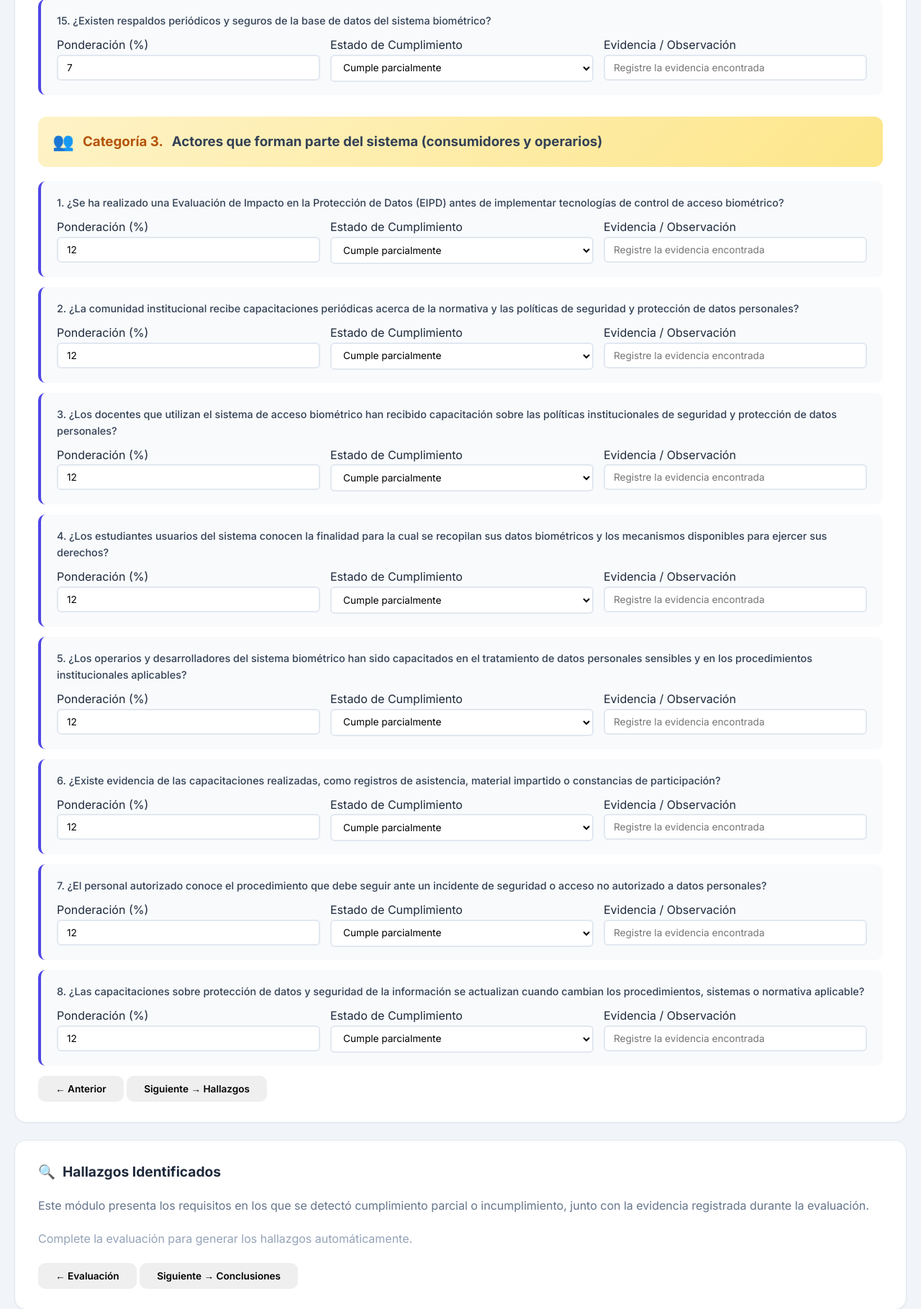
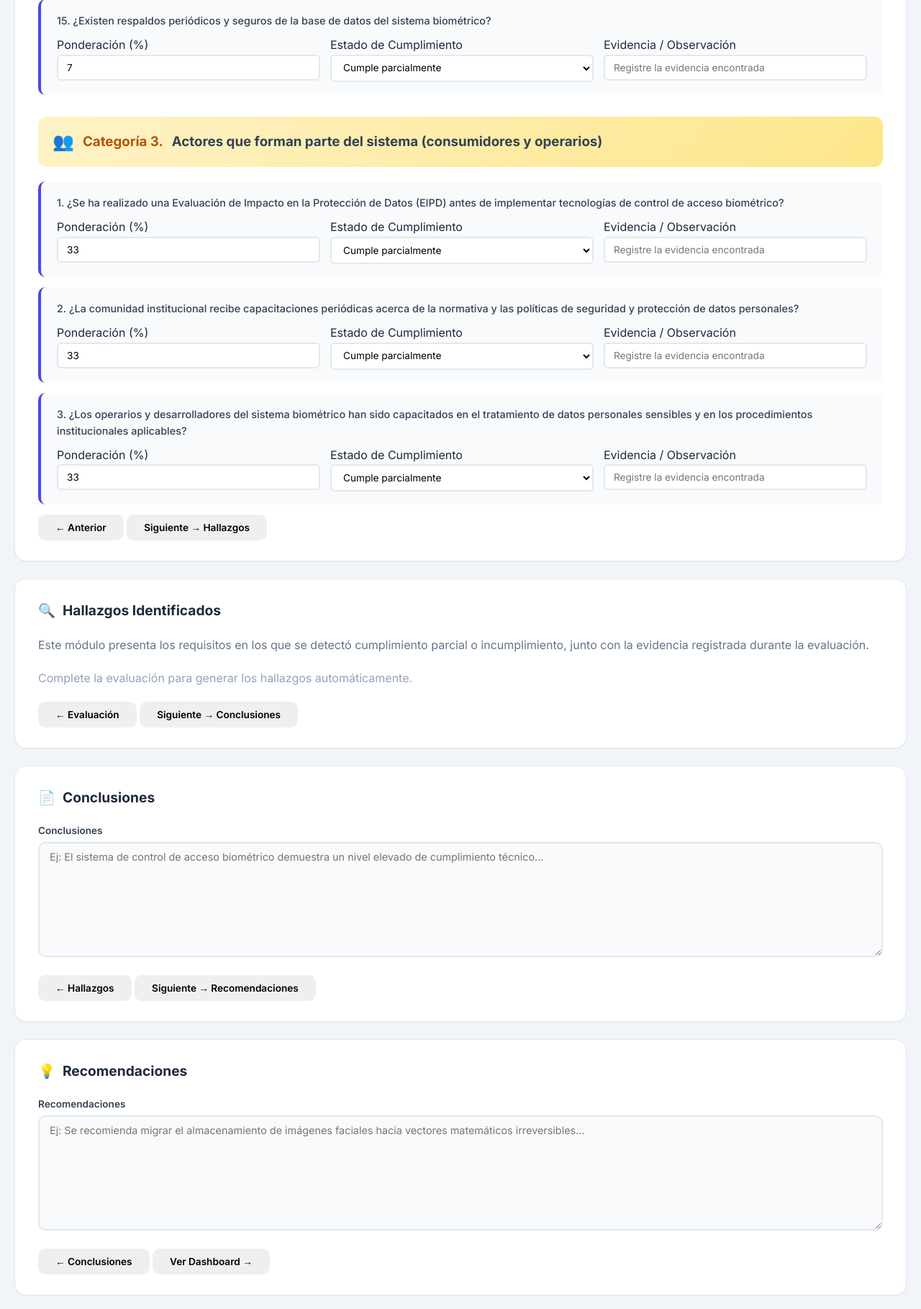
Before and after one commit to dbustillos88/sistema-evaluacion-lopdp, a PHP site: page / in a window 1280 px wide. Shown: the part 4211-6030 px from the top of the page at 72% size. Run offline with PHP 8.4, Linux system fonts and the light colour scheme.

Commit message:
actuliazcion preguntas categoria 3

```diff
--- a/guardar_evaluacion.php
+++ b/guardar_evaluacion.php
@@ -63,8 +63,10 @@ if ($_SERVER['REQUEST_METHOD'] === 'POST') {
         }
     }
 
-    // Categoría 3 (8 preguntas)
-    for ($i = 1; $i <= 8; $i++) {
+    // =============================================
+// CATEGORÍA 3 (SOLO 3 PREGUNTAS)
+// =============================================
+for ($i = 1; $i <= 3; $i++) {
     $data['respuestas'][] = [
         'categoria' => 3,
         'pregunta_id' => $i,
--- a/index.php
+++ b/index.php
@@ -222,7 +222,7 @@ session_start();
                     <?php endforeach; ?>
                 </div>
 
-                <!-- ===== CATEGORÍA 3 ===== -->
+                <!-- ===== CATEGORÍA 3: ACTORES DEL SISTEMA (SOLO 3 PREGUNTAS) ===== -->
 <h3 style="color: var(--gray-700); margin: 30px 0 20px 0; display:flex; align-items:center; gap:12px; padding:16px 20px; background: linear-gradient(135deg, #FEF3C7, #FDE68A); border-radius: 12px;">
     <span style="font-size:1.5rem;">👥</span>
     <span style="font-weight:700; color: #B45309;">Categoría 3.</span>
@@ -230,16 +230,11 @@ session_start();
 </h3>
 <div id="categoria-3">
     <?php
-                    // PREGUNTAS ACTUALIZADAS - CATEGORÍA 3 (8 preguntas)
+    // SOLO 3 PREGUNTAS - CATEGORÍA 3
     $preguntas_cat3 = [
         "¿Se ha realizado una Evaluación de Impacto en la Protección de Datos (EIPD) antes de implementar tecnologías de control de acceso biométrico?",
         "¿La comunidad institucional recibe capacitaciones periódicas acerca de la normativa y las políticas de seguridad y protección de datos personales?",
-                        "¿Los docentes que utilizan el sistema de acceso biométrico han recibido capacitación sobre las políticas institucionales de seguridad y protección de datos personales?",
-                        "¿Los estudiantes usuarios del sistema conocen la finalidad para la cual se recopilan sus datos biométricos y los mecanismos disponibles para ejercer sus derechos?",
-                        "¿Los operarios y desarrolladores del sistema biométrico han sido capacitados en el tratamiento de datos personales sensibles y en los procedimientos institucionales aplicables?",
-                        "¿Existe evidencia de las capacitaciones realizadas, como registros de asistencia, material impartido o constancias de participación?",
-                        "¿El personal autorizado conoce el procedimiento que debe seguir ante un incidente de seguridad o acceso no autorizado a datos personales?",
-                        "¿Las capacitaciones sobre protección de datos y seguridad de la información se actualizan cuando cambian los procedimientos, sistemas o normativa aplicable?"
+        "¿Los operarios y desarrolladores del sistema biométrico han sido capacitados en el tratamiento de datos personales sensibles y en los procedimientos institucionales aplicables?"
     ];
 
     foreach ($preguntas_cat3 as $index => $texto):
@@ -252,7 +247,7 @@ session_start();
                 <label>Ponderación (%)</label>
                 <input type="number" class="input-porcentaje"
                        name="cat3_peso_<?php echo $pregunta_id; ?>"
-                                       value="12" min="0" max="100" step="0.5">
+                       value="33" min="0" max="100" step="0.5">
             </div>
             <div>
                 <label>Estado de Cumplimiento</label>
@@ -273,7 +268,6 @@ session_start();
     </div>
     <?php endforeach; ?>
 </div>
-
                 <div class="btn-grupo" style="justify-content: space-between;">
                     <button type="button" class="btn btn-advertencia" onclick="mostrarTab('tab-general')">← Anterior</button>
                     <button type="button" class="btn btn-primario" onclick="generarHallazgos(); mostrarTab('tab-hallazgos');">Siguiente → Hallazgos</button>
```
Lines whose indentation alone changed are shown as unchanged.
